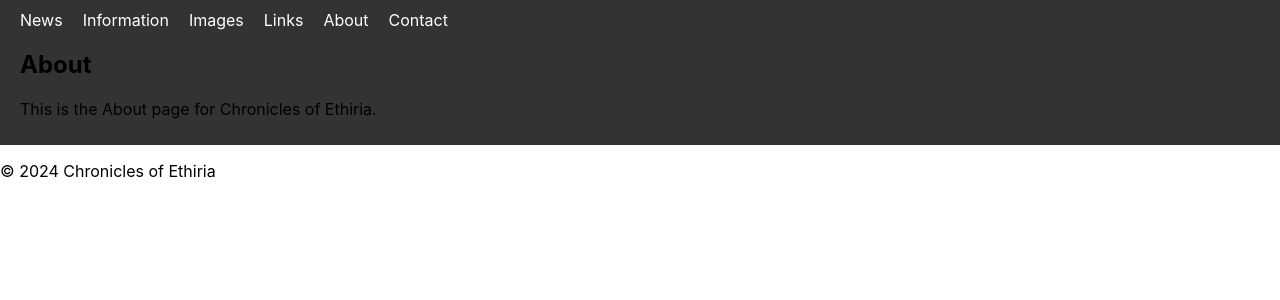
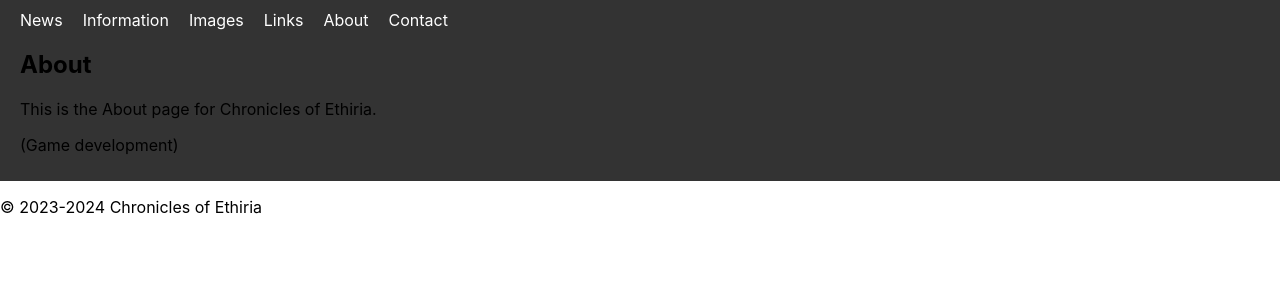
Before and after one commit to asearer/chronicles-of-ethiria, a React (Create React App) app: page /about in a window 1280 px wide. Shown: the top 300 px of the page. Built offline with nearby package versions, Linux system fonts and the light colour scheme.

Commit message:
On branch main  Your branch is up to date with 'origin/main'.  Changes to be committed: 	modified:   src/App.js 	modified:   src/components/About.js 	modified:   src/components/Links.js

```diff
--- a/src/App.js
+++ b/src/App.js
@@ -8,13 +8,14 @@ function App() {
     <Router>
       <div className="App">
         <header>
-          <Navbar />
+
         </header>
         <main>
+        <Navbar />
           {/* No Routes here */}
         </main>
         <footer>
-          <p>&copy; 2024 Chronicles of Ethiria</p>
+          <p>&copy; 2023-2024 Chronicles of Ethiria</p>
         </footer>
       </div>
     </Router>
--- a/src/components/About.js
+++ b/src/components/About.js
@@ -5,6 +5,7 @@ function About() {
     <div>
       <h2>About</h2>
       <p>This is the About page for Chronicles of Ethiria.</p>
+      <p>(Game development)</p>
     </div>
   );
 }
--- a/src/components/Links.js
+++ b/src/components/Links.js
@@ -4,6 +4,7 @@ function Links() {
   return (
     <section>
       <h2>Useful Links</h2>
+      card-explorer
       {/* Add your useful links here */}
     </section>
   );
```
